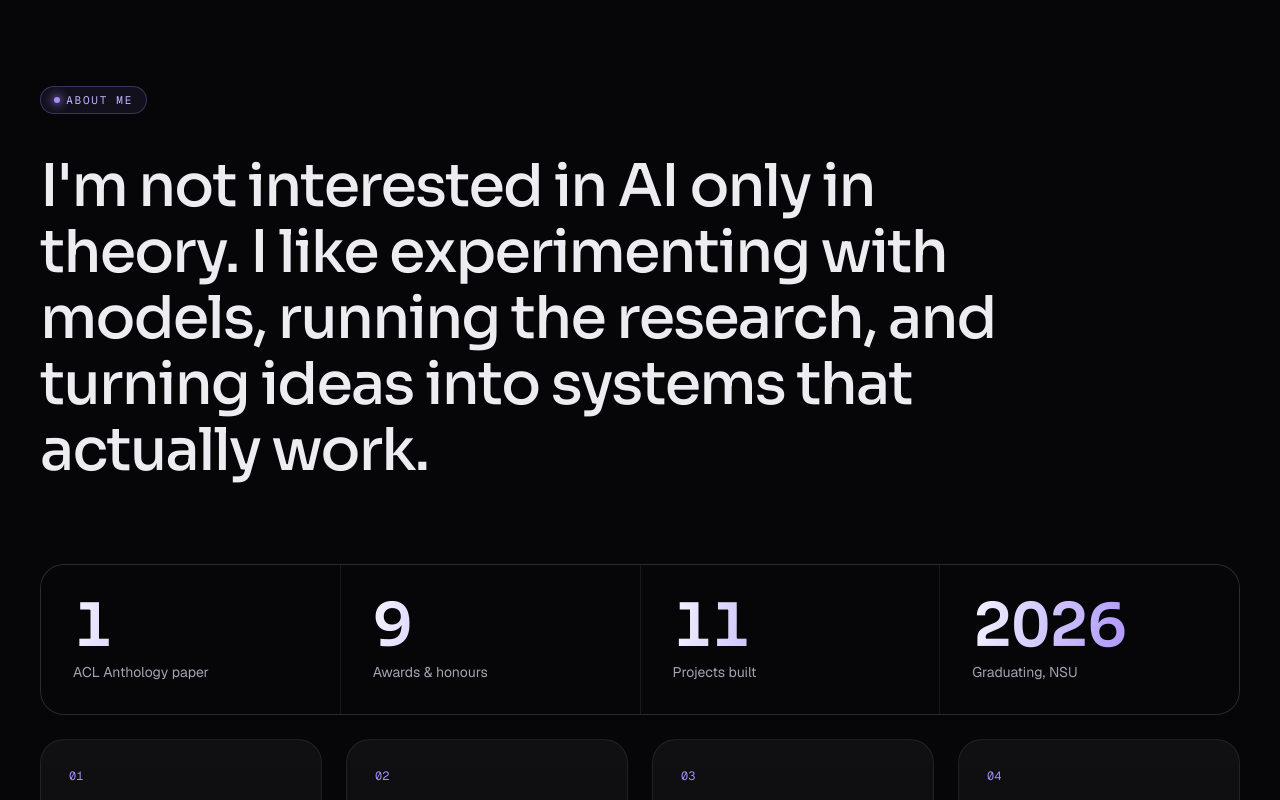
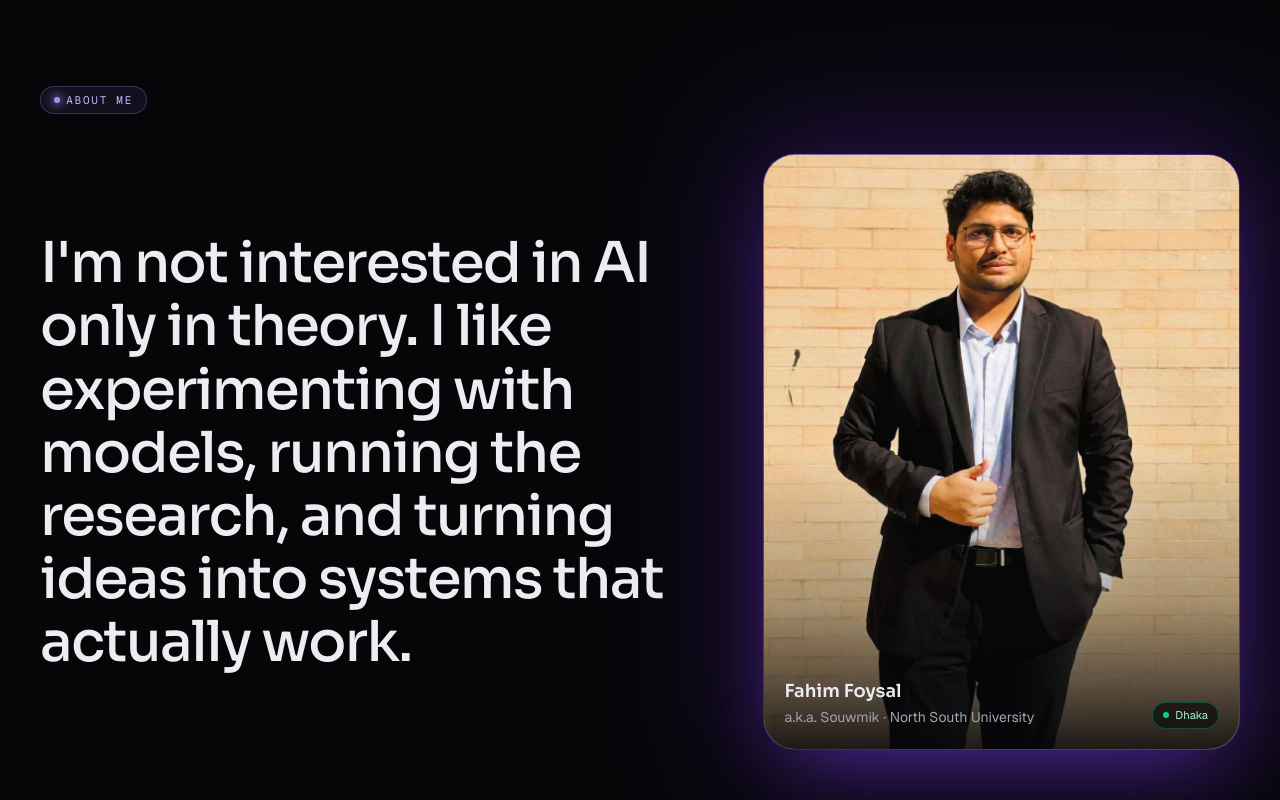
Before and after one commit to souwmo04/PERSONAL-DIGITAL-PORTFOLIO, a Next.js app: page / in a window 1280 px wide. Shown: the part 880-1680 px from the top of the page. Built offline with nearby package versions, Linux system fonts and the light colour scheme; no server answers.

Commit message:
feat(about): place the portrait beside the scroll-lit lead

```diff
--- a/src/components/sections/About.tsx
+++ b/src/components/sections/About.tsx
@@ -2,6 +2,7 @@ import { Reveal } from "@/components/motion/Reveal";
 import { ScrollWords } from "@/components/motion/Text";
 import { CountUp } from "@/components/ui/CountUp";
 import { SpotlightCard } from "@/components/ui/SpotlightCard";
+import { PortraitCard } from "@/components/ui/PortraitCard";
 import { about } from "@/content/about";
 import { achievements } from "@/content/experience";
 import { projects } from "@/content/projects";
@@ -28,10 +29,15 @@ export function About() {
           About
         </h2>
 
-        <ScrollWords
-          text={about.lead}
-          className="heading-xl mt-10 max-w-[22ch] text-[clamp(1.9rem,4.6vw,3.9rem)] !font-medium !leading-[1.12] !tracking-[-0.03em]"
-        />
+        <div className="mt-10 grid items-center gap-14 lg:grid-cols-[1.35fr_1fr] lg:gap-20">
+          <ScrollWords
+            text={about.lead}
+            className="heading-xl max-w-[20ch] text-[clamp(1.9rem,4.4vw,3.6rem)] !font-medium !leading-[1.12] !tracking-[-0.03em]"
+          />
+          <Reveal className="mx-auto w-full max-w-sm lg:max-w-none">
+            <PortraitCard />
+          </Reveal>
+        </div>
 
         {/* Stats */}
         <dl className="mt-20 grid grid-cols-2 gap-px overflow-hidden rounded-3xl border border-line bg-line md:grid-cols-4">
```
